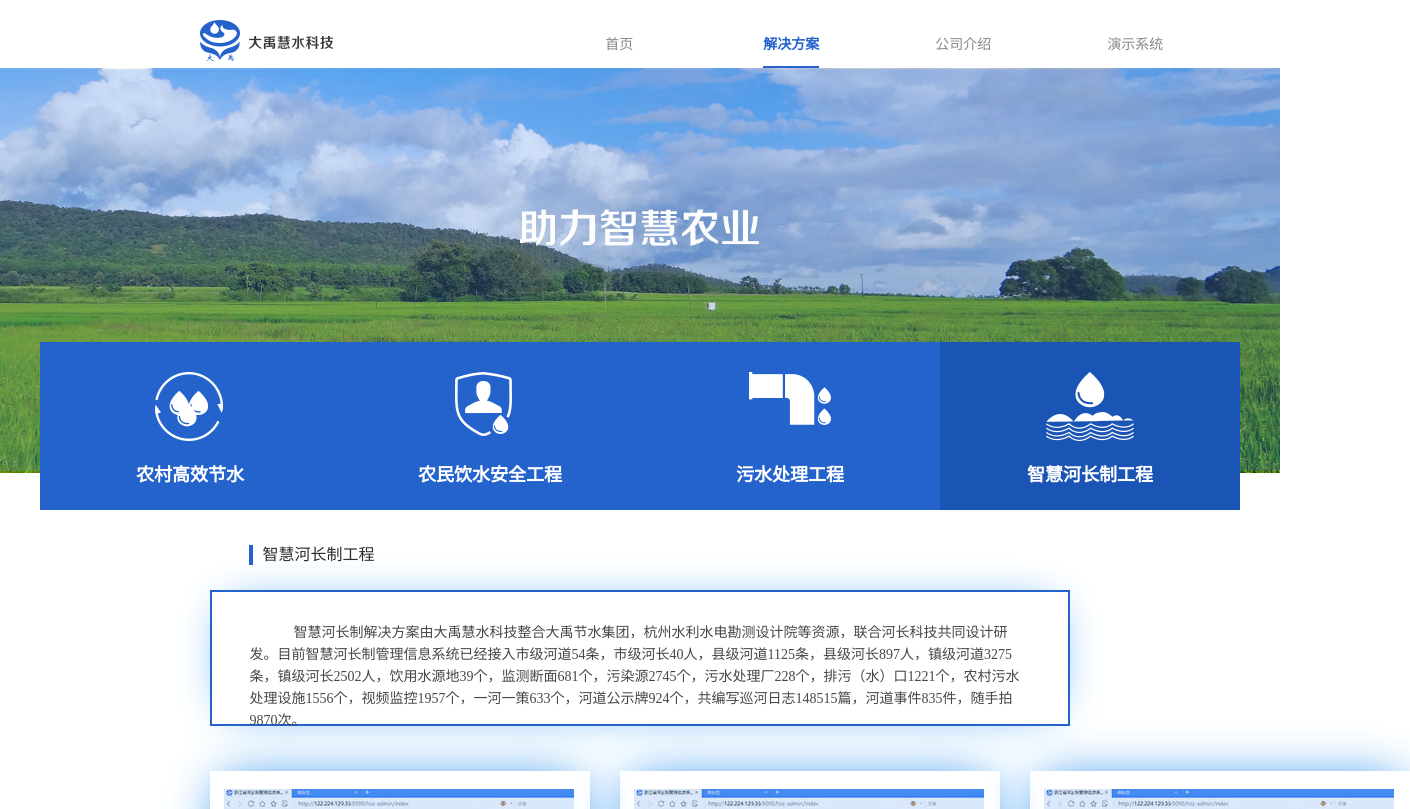
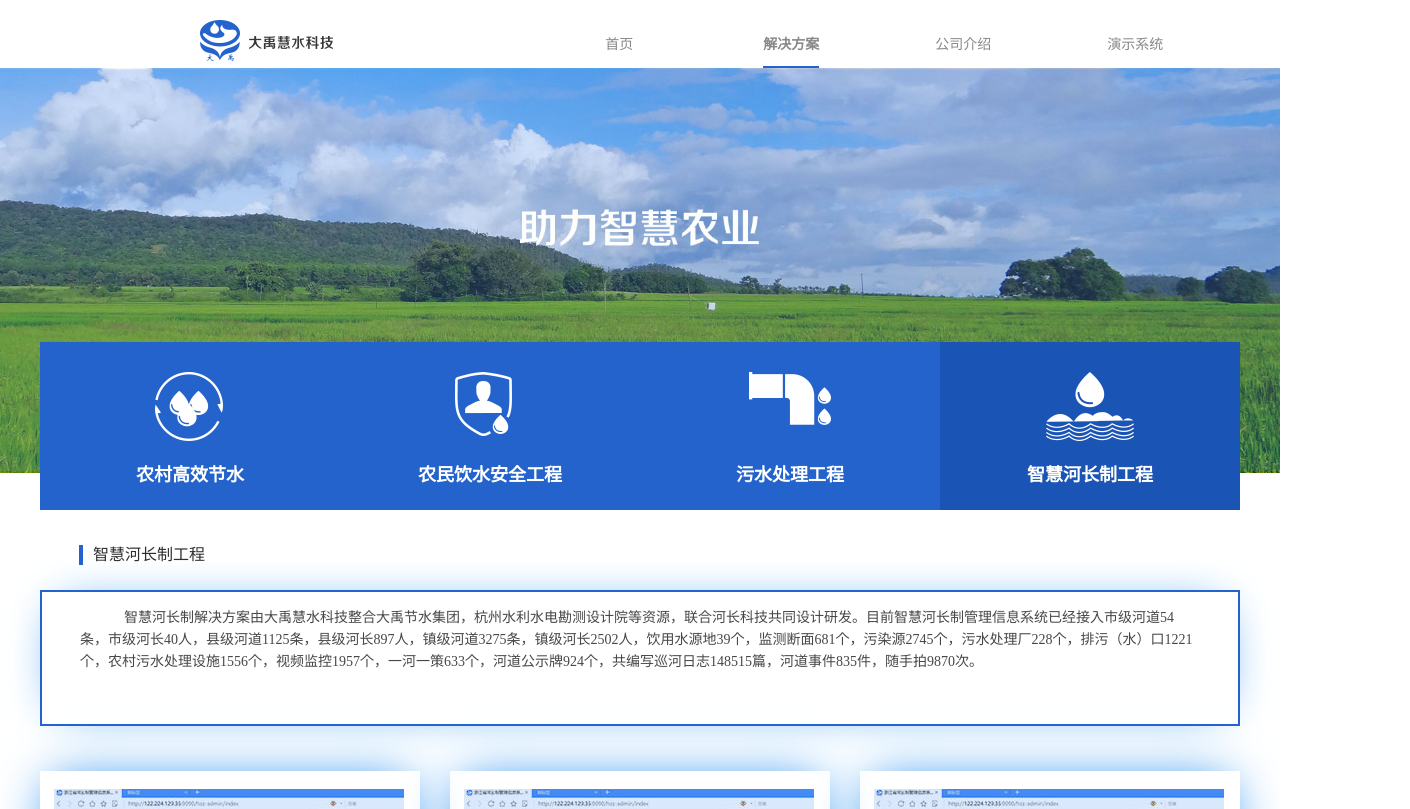
Before and after one commit to yanglixinflw/dayuhuishuiguanwang, a Vue app: page /solution/3 in a window 1280 px wide. Shown: the top 809 px of the page, 1410 px wide, since content can reach past the window. Built offline with nearby package versions, Linux system fonts and the light colour scheme.

Commit message:
演示系统点击和解决方案适应

```diff
--- a/src/components/Common/CommonHead.vue
+++ b/src/components/Common/CommonHead.vue
@@ -10,19 +10,12 @@
       <el-col :span="14">
         <div class="navMenu">
           <el-menu :default-active="activeIndex" mode="horizontal" @select="handleSelect">
-            <el-menu-item index="/">
-              <router-link to="/">首页</router-link>
+            <el-menu-item  v-for="item in navMenu" :key="item.id" :index="item.path">
+              <router-link :to="{path:item.path}">{{item.displayName}}</router-link>
             </el-menu-item>
-            <el-menu-item index="/solution">
-              <router-link to="/solution">解决方案</router-link>
-            </el-menu-item>
-            <el-menu-item index="/companyProfile">
-              <router-link to="/companyProfile">公司介绍</router-link>
-            </el-menu-item>
-            <el-menu-item index="/demoDevice">
-              <!-- <router-link to="">演示系统</router-link> -->
-              <a href="http://nysj.huishuiyun.com/#/login" target="_blank">演示系统</a>
-            </el-menu-item>
+            <li class="demoDevice">
+               <a href="http://nysj.huishuiyun.com/#/login" target="_blank">演示系统</a>
+            </li>
           </el-menu>
         </div>
       </el-col>
@@ -37,18 +30,19 @@ export default {
     return {
       navMenu:[
         {displayName:"首页",path:"/",id:0},
-        {displayName:"解决方案",path:"/solution/0",id:1},
+        {displayName:"解决方案",path:"/solution",id:1},
         {displayName:"公司介绍",path:"/companyProfile",id:2},
-        {displayName:"演示系统",path:"/http://nysj.huishuiyun.com/#/login",id:3},
       ],
       activeIndex: window.location.pathname,
       headClassName:"",
     };
   },
   methods: {
-    // eventBus传递path
     handleSelect(key, keyPath) {
-      this.activeIndex = key;
+      if(key !=='http://nysj.huishuiyun.com/#/login'){
+        this.activeIndex = key;
+      }
+      this.activeIndex=window.location.pathname
     },
     handleLogoClick() {
       this.activeIndex = "/";
@@ -61,7 +55,7 @@ export default {
         //do Something 判断是否为主页
         let pathname = val.path;
         this.headClassName=pathname=='/'?"isIndexHead":"head"
-        let index = pathname.split('/')[1]
+        //迫使 Vue 实例重新渲染。
         this.$forceUpdate()
       },
       //深度观察监听
@@ -97,6 +91,48 @@ export default {
     .el-menu--horizontal {
       border-bottom: 0;
       background-color: transparent;
+      .demoDevice{
+        display: inline-block;
+        float: left;
+        width: 56px;
+        height: 68px;
+        line-height: 90px;
+        padding: 0;
+        margin: 0 58px;
+        color: #888888;
+        font-size: 12px;
+        &:hover {
+          background-color: transparent;
+        }
+        a::after{
+            content: '';
+            width: 0;
+            height: 2px;
+            background-color: #2463cc;
+            position: absolute;
+            left: 54.2%;
+            bottom: 0px;
+            transform: translateX(-50%);
+            transition: .3s linear;
+        }
+        a {
+          display: block;
+          text-decoration: none;
+          height: 68px;
+          font-size: 14px;
+          box-sizing: border-box;
+          color: #888888;
+          &:active {
+            font-weight: bold;
+          }
+          &:hover{
+            font-weight: bold;
+          }
+          &:hover::after{
+            width: 56px;
+          }
+        }
+      }
       .el-menu-item {
         width: 56px;
         height: 68px;
@@ -107,7 +143,6 @@ export default {
         font-size: 12px;
         &:hover {
           background-color: transparent;
-          border-bottom: 2px solid #2463cc;
         }
         a::after{
             content: '';
@@ -126,6 +161,7 @@ export default {
           height: 68px;
           font-size: 14px;
           box-sizing: border-box;
+          color: #888888;
           &:active {
             font-weight: bold;
           }
@@ -166,6 +202,47 @@ export default {
     .el-menu--horizontal {
       border-bottom: 0;
       background-color: transparent;
+      .demoDevice{
+        color: #fff;
+        width: 56px;
+        height: 68px;
+        line-height: 90px;
+        padding: 0;
+        margin: 0 58px;
+        font-size: 12px;
+        display: inline-block;
+        float: left;
+        &:hover {
+          background-color: transparent;
+        }
+         a::after{
+            content: '';
+            width: 0;
+            height: 2px;
+            background-color: #fff;
+            position: absolute;
+            left: 54.2%;
+            bottom: 0px;
+            transform: translateX(-50%);
+            transition: .3s linear;
+          }
+        a {
+          display: block;
+          text-decoration: none;
+          height: 68px;
+          font-size: 14px;
+          color: #fff;
+          &:active {
+            font-weight: bold;
+          }
+          &:hover{
+            font-weight: bold;
+          }
+          &:hover::after{
+            width: 56px;
+          }
+        }
+      }
       .el-menu-item {
         color: #fff;
         width: 56px;
@@ -193,6 +270,7 @@ export default {
           text-decoration: none;
           height: 68px;
           font-size: 14px;
+          color: #fff;
           &:active {
             font-weight: bold;
           }
--- a/src/components/Solution/PollutedWater.vue
+++ b/src/components/Solution/PollutedWater.vue
@@ -33,7 +33,7 @@ export default {
 </script>
 <style lang="less" scoped>
     .proContent{
-        width: 67.26%;
+        width: 1280px;
         margin:0 auto;
         position: relative;
         top: -100px;
@@ -117,4 +117,9 @@ export default {
             }
         }
     }
+    @media(max-width: 1299px){
+        .proContent{
+            width: 1200px;
+        }
+    }
 </style>
--- a/src/components/Solution/RiverSystem.vue
+++ b/src/components/Solution/RiverSystem.vue
@@ -32,7 +32,7 @@ export default {
 </script>
 <style lang="less" scoped>
     .proContent{
-        width: 67.26%;
+        width: 1280px;
         margin:0 auto;
         position: relative;
         top: -100px;
@@ -52,7 +52,8 @@ export default {
             height: 136px;
             box-shadow: 0px 0px 48px -21px #1182ED;
             box-sizing: border-box;
-            padding: 30px 38px;
+            padding: 30px 38px 0;
+            overflow: hidden;
             .proPoint{
                 margin-top:14px;
                 margin-left: 44px;
@@ -98,4 +99,16 @@ export default {
             }
         }
     }
+    @media(max-width:1330px){
+        .proContent{
+            .proInfo{
+                padding: 15px 38px 0;
+            }
+        }
+    }
+    @media(max-width: 1299px){
+        .proContent{
+            width: 1200px;
+        }
+    }
 </style>
--- a/src/components/Solution/Solution.vue
+++ b/src/components/Solution/Solution.vue
@@ -35,9 +35,6 @@ export default {
         },
         //深度观察监听
         deep:true
-    },
-    mounted:function(){
-
     },
     methods:{
         handleSelect(key, keyPath) {
--- a/src/components/Solution/WaterDrinking.vue
+++ b/src/components/Solution/WaterDrinking.vue
@@ -67,7 +67,7 @@ export default {
 </script>
 <style lang="less" scoped>
     .proContent{
-        width: 67.26%;
+        width: 1280px;
         margin:0 auto;
         position: relative;
         top: -100px;
@@ -216,4 +216,9 @@ export default {
             }
         }
     }
+    @media(max-width: 1299px){
+        .proContent{
+            width: 1200px;
+        }
+    }
 </style>
--- a/src/components/Solution/WaterSaving.vue
+++ b/src/components/Solution/WaterSaving.vue
@@ -70,7 +70,7 @@ export default {
 
 <style lang="less" scoped>
     .proContent{
-        width: 67.37%;
+        width: 1280px;
         margin:0 auto;
         position: relative;
         top: -100px;
@@ -229,5 +229,10 @@ export default {
 
         }
     }
+    @media(max-width: 1299px){
+        .proContent{
+            width: 1200px;
+        }
+    }
 
 </style>
```
